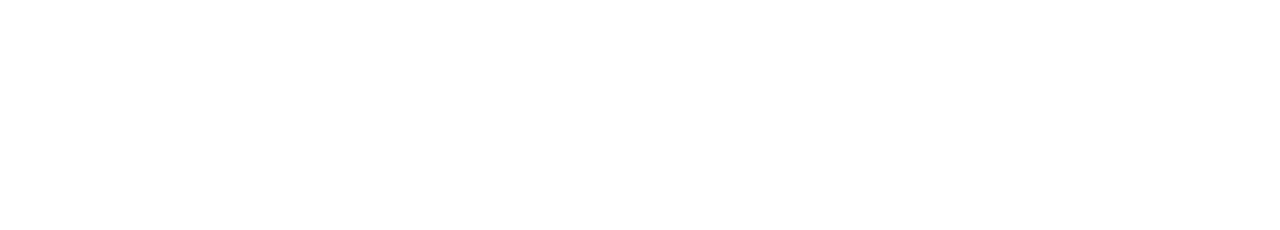
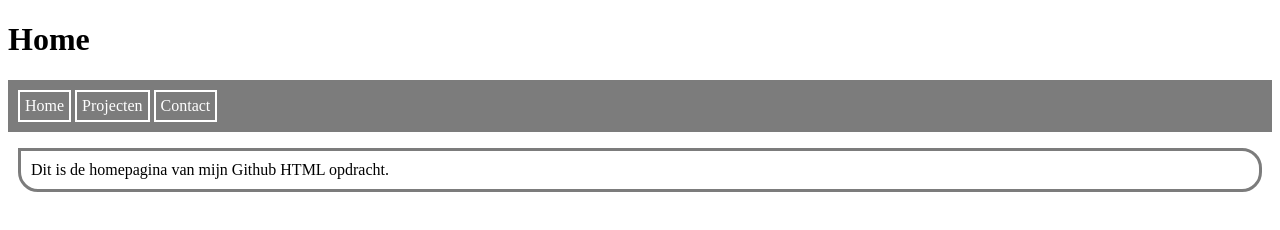
Before and after one commit to Casagrande1Nov/Casagrande1Nov.github.io, a plain HTML site: page index.html in a window 1280 px wide. Drawn offline with Linux system fonts and the light colour scheme.

Commit message:
betere verandering

```diff
--- a/index.html
+++ b/index.html
@@ -2,12 +2,26 @@
 <html>
     <head>
         <title>Github pagina</title>
-    <link href="opmaak.css">
-        <nav>
 
-        </nav>
+       <meta charset="utf-8">
+
+        <link rel="stylesheet" href="opmaak.css">
+<header>
+     <h1>Home</H1>
+  <nav>
+      <ul>
+        <li><a href="index.html">Home</a></li>
+        <li><a href="projecten.html">Projecten</a></li>
+        <li><a href="contact.html">Contact</a></li>
+      </ul>
+    </nav>
+
+</header>
+
+
     </head>
     <body>
+        <p>Dit is de homepagina van mijn Github HTML opdracht.</p>
 
     </body>
 </html>
--- a/opmaak.css
+++ b/opmaak.css
@@ -0,0 +1,28 @@
+p {
+  border: 3px solid #7c7c7c;
+  border-radius: 0px 20px 20px 20px;
+  margin: 5px 10px 5px 10px;
+  padding: 10px;
+  background: white;
+}
+
+ul {
+  background: #7c7c7c;
+  padding: 10px;
+}
+
+ul li {
+  background: #7c7c7c;
+  padding: 5px;
+  border: solid 2px white;
+  display: inline-block;
+}
+
+ul li a {
+  color: white;
+  text-decoration: none;
+}
+
+ul li a:hover {
+  color: #C0C0C0;
+}
```
